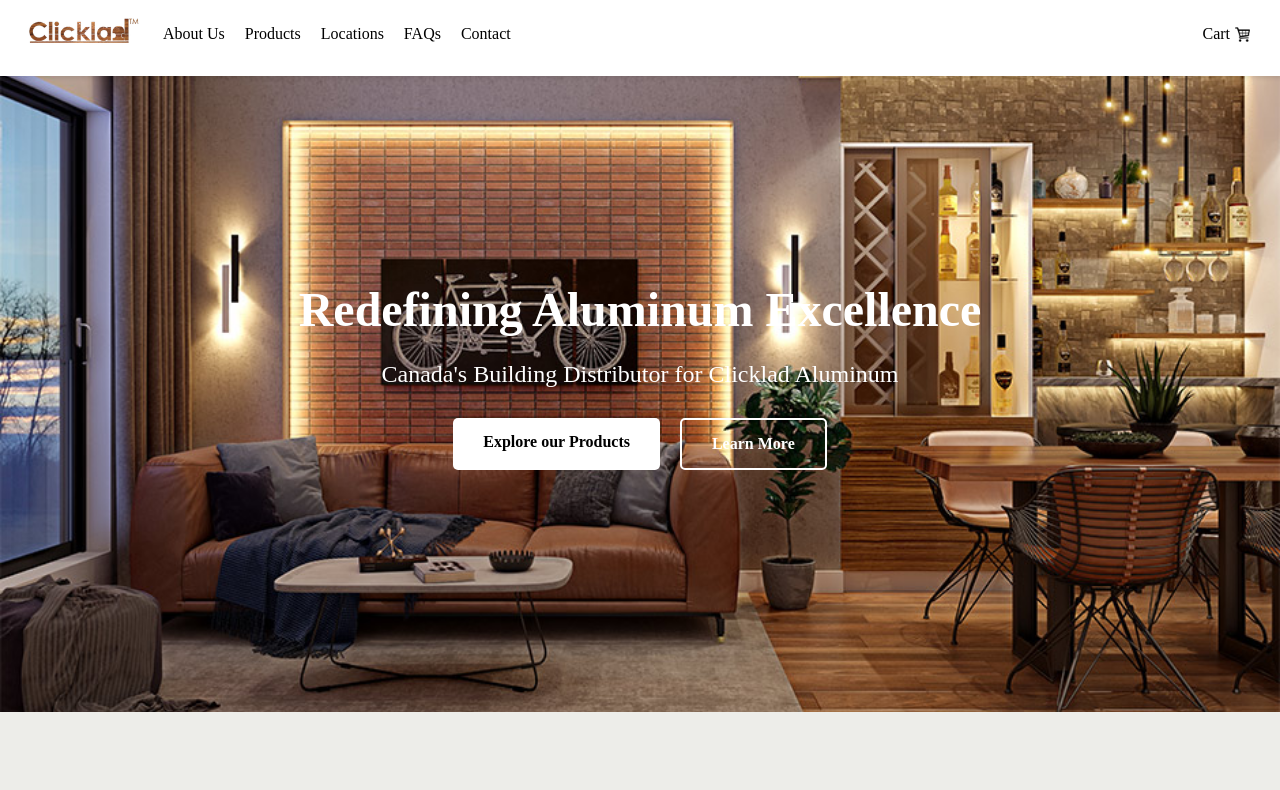
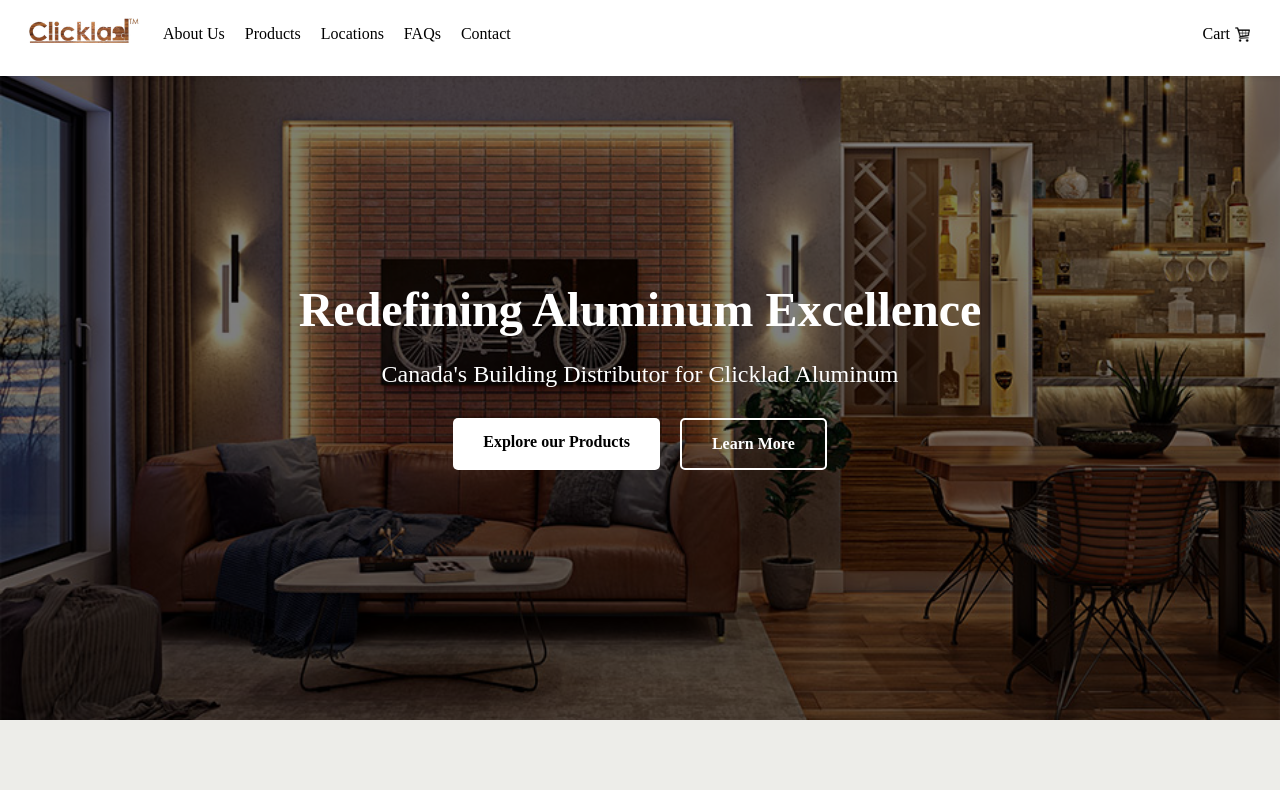
Before and after one commit to AbdulmuhsinB/Clicklad, a Next.js app in the folder clicklad-app/: page / in a window 1280 px wide. Shown: the top 790 px of the page. Built offline with nearby package versions, Linux system fonts and the light colour scheme.

Commit message:
added a dark overlay over the hero componenet, to make the image lessvibrant and allow the text to be easier read

```diff
--- a/clicklad-app/components/Hero.module.css
+++ b/clicklad-app/components/Hero.module.css
@@ -1,5 +1,6 @@
-/* components/Hero.module.css  */
+/* components/Hero.module.css */
 .hero {
+  position: relative;
   background-image: url('/hero.jpg');
   background-size: cover;
   background-position: center;
@@ -10,10 +11,21 @@
   text-align: center;
   color: white;
   margin: -8px;
+}
 
+.hero::before {
+  content: "";
+  position: absolute;
+  top: 0;
+  left: 0;
+  right: 0;
+  bottom: 0;
+  background-color: rgba(0, 0, 0, 0.5); /* Semi-transparent black overlay */
 }
 
 .heroContent {
+  position: relative; /* Ensure content stays above the overlay */
+  z-index: 1; /* Ensure content stays above the overlay */
   max-width: 100%;
   padding: 0 20px;
 }
```
